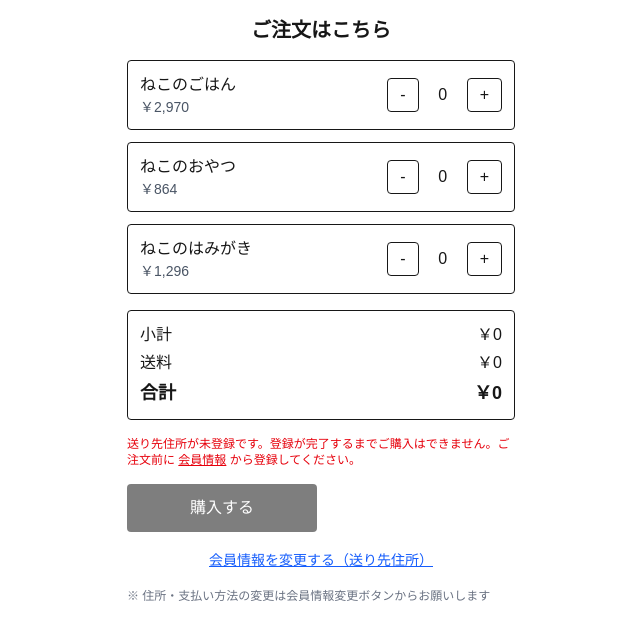
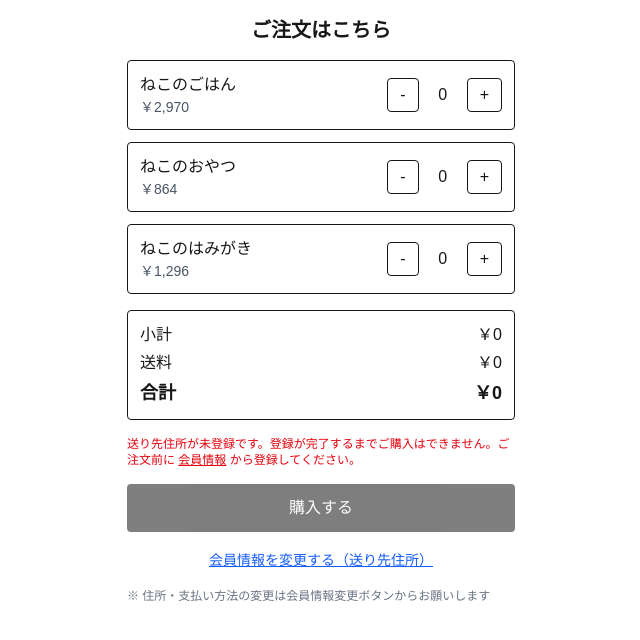
Before and after one commit to ppkyon/demo_repeat_order, a Next.js app: page /order in a window 1280 px wide. Shown: the top 640 px of the page, without its empty margins (319-959 px from the left). Built offline with nearby package versions, Linux system fonts and the light colour scheme.

Commit message:
デザイン調整

```diff
--- a/src/app/order/page.tsx
+++ b/src/app/order/page.tsx
@@ -156,9 +156,11 @@ export default function OrderPage() {
             {missingAddress && (
                 <p className="text-xs text-red-600">送り先住所が未登録です。登録が完了するまでご購入はできません。ご注文前に <a href="/profile" className="underline">会員情報</a> から登録してください。</p>
             )}
-            <div className="grid grid-cols-2 gap-2">
-                {/* <button onClick={checkoutCard} disabled={subtotal === 0 || loading || missingAddress} className="bg-black text-white py-3 rounded disabled:opacity-50">カードで支払う</button>
-                <button onClick={chooseCOD} disabled={subtotal === 0 || loading || missingAddress} className="border py-3 rounded disabled:opacity-50">代引きを選ぶ</button> */}
+            {/* <div className="grid grid-cols-2 gap-2">
+                <button onClick={checkoutCard} disabled={subtotal === 0 || loading || missingAddress} className="bg-black text-white py-3 rounded disabled:opacity-50">カードで支払う</button>
+                <button onClick={chooseCOD} disabled={subtotal === 0 || loading || missingAddress} className="border py-3 rounded disabled:opacity-50">代引きを選ぶ</button>
+            </div> */}
+            <div>
                 <button onClick={chooseCOD} disabled={subtotal === 0 || loading || missingAddress} className="bg-black text-white py-3 rounded w-full disabled:opacity-50">購入する</button>
             </div>
             <div className="text-center">
```
